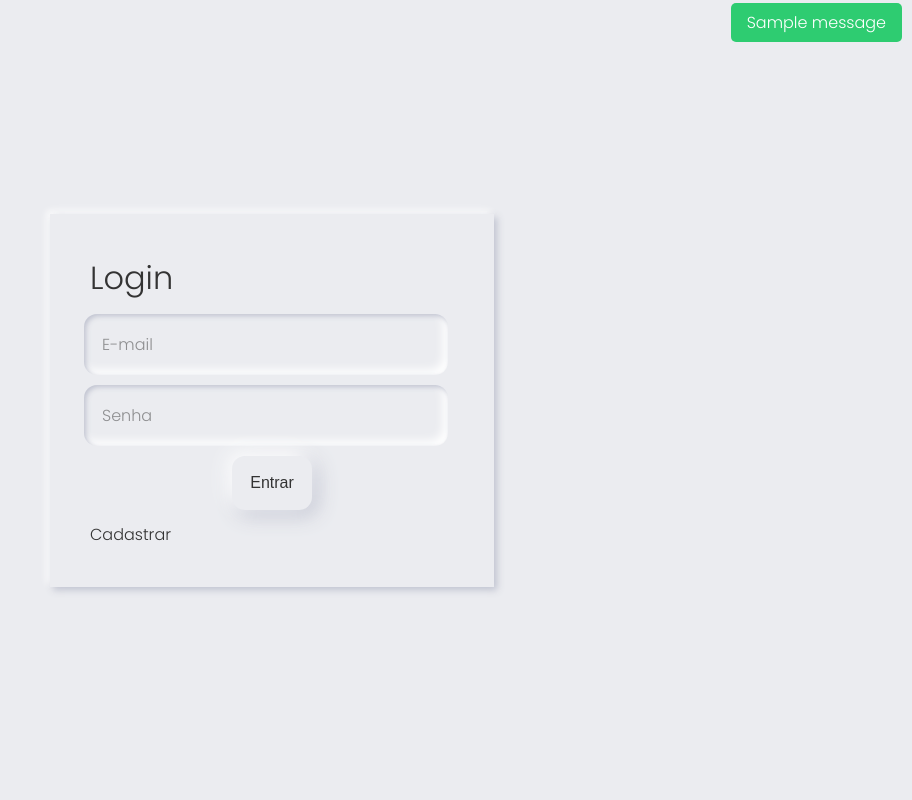
After one commit to jmlandi/todo-app, a Flask app: page /login in a window 1280 px wide. The commit adds this page. Shown: the whole page, without its empty margins (368-1280 px from the left). Run offline with Flask 2, Linux system fonts and the light colour scheme; tables that the repository leaves empty hold one stand-in row (values such as "Sample post"); one stand-in notice (Sample message) is shown; some libraries are stand-ins or nearby versions.

Commit message:
MVC architecture

```diff
--- /dev/null
+++ b/controllers.py
@@ -0,0 +1,129 @@
+from flask import render_template, request, redirect, session, flash
+from werkzeug.security import generate_password_hash, check_password_hash
+
+from models import Todos, Users, db
+
+class TodoController():
+  def index():
+    if 'user_id' not in session:
+      flash('Usuário não logado', 'error')
+      return redirect('/login')
+
+    todos = Todos.query.filter_by(
+      user_id=session['user_id']
+    ).all()
+    return render_template(
+      'index.html',
+      todos=todos
+    )
+
+  def create():
+    title = request.form.get('title')
+    cat = request.form.get('category')
+
+    if len(title) > 10:
+      flash('Título menor 10 caracteres', 'error')
+      return redirect('/')
+
+    new_todo = Todos(
+      title=title,
+      category=cat,
+      complete=False,
+      user_id=session['user_id']
+    )
+    db.session.add(new_todo)
+    db.session.commit()
+
+    flash('TODO criado com sucesso', 'success')
+    return redirect('/')
+
+  def delete(id):
+    todo = Todos.query.filter_by(id=id).first()
+    db.session.delete(todo)
+    db.session.commit()
+
+    flash('TODO deletado com sucesso', 'success')
+    return redirect('/')
+
+  def complete(id):
+    todo = Todos.query.filter_by(id=id).first()
+    todo.complete = True
+    db.session.commit()
+
+    flash('TODO completado com sucesso', 'success')
+    return redirect('/')
+
+  def update(id):
+    title = request.form.get('title')
+
+    if len(title) > 10:
+      flash('Título menor 10 caracteres', 'error')
+      return redirect('/')
+
+    todo = Todos.query.filter_by(id=id).first()
+    todo.title = title
+    db.session.commit()
+
+    flash('TODO editado com sucesso', 'success')
+    return redirect('/')
+
+class UserController():
+  def login():
+    return render_template('login.html')
+
+  def register():
+    return render_template('register.html')
+
+  def signup():
+    name_input = request.form.get('name')
+    email_input = request.form.get('email')
+    password_input = request.form.get('password')
+
+    # Verificar se já existe o email no bd
+    user = Users.query.filter_by(
+      email=email_input
+    ).first()
+    if user:
+      flash('Este e-mail já existe', 'error')
+      return redirect('/register')
+
+    new_user = Users(
+      name=name_input,
+      email=email_input,
+      password=generate_password_hash(password_input)
+    )
+    db.session.add(new_user)
+    db.session.commit()
+
+    flash('Usuário criado com sucesso', 'success')
+    return redirect('/login')
+
+  def signin():
+    email_input = request.form.get('email')
+    password_input = request.form.get('password')
+
+    # Verificar se existe um usuário com o email
+    user = Users.query.filter_by(
+      email=email_input
+    ).first()
+    if not user:
+      flash('E-mail não encontrado', 'error')
+      return redirect('/login')
+
+    # Verificar se senha está correta
+    if not check_password_hash(
+      user.password,
+      password_input
+    ):
+      flash('Senha incorreta', 'error')
+      return redirect('/login')
+
+    # Guardar usuário na sessão
+    session['user_id'] = user.id
+
+    flash(f'Olá, {user.name}', 'info')
+    return redirect('/')
+
+  def logout():
+    session.pop('user_id', None)
+    return redirect('/login')
--- /dev/null
+++ b/database.py
@@ -0,0 +1,3 @@
+from flask_sqlalchemy import SQLAlchemy
+
+db = SQLAlchemy()
--- a/main.py
+++ b/main.py
@@ -1,45 +1,59 @@
-from flask import Flask, render_template, request, redirect
+import os
+from flask import Flask
+from database import db
+from controllers import TodoController, UserController
+
+###### CONFIGURACOES ######
 app = Flask('app')
+app.config['SECRET_KEY'] = 'qEChL7R3SpF72cEA'
+app.config['SQLALCHEMY_DATABASE_URI'] = 'sqlite:///database.db'
+db.init_app(app)
 
-todos = [
-  { 'title': 'Example 1',
-    'complete': False
-  },
-  { 'title': 'Example 2',
-    'complete': True
-  }
-]
-
+###### ROTAS ######
 @app.route('/')
 def index():
-  return render_template(
-    'index.html',
-    todos=todos
-  )
+  return TodoController.index()
 
 @app.route('/create', methods=['POST'])
 def create():
-  cat = request.form.get('category')
-  title = request.form.get('title')
-  todos.append({'title': title, 'complete': False, 'category': cat})
-  return redirect('/')
+  return TodoController.create()
 
 @app.route('/delete/<int:id>')
 def delete(id):
-  todos.pop(id)
-  return redirect('/')
+  return TodoController.delete(id)
 
 @app.route('/complete/<int:id>')
 def complete(id):
-  todos[id]['complete'] = True
-  return redirect('/')
+  return TodoController.complete(id)
 
 @app.route('/update/<int:id>', methods=['POST'])
 def update(id):
-  title = request.form.get('title')
-  todos[id]['title'] = title
-  return redirect('/')
+  return TodoController.update(id)
 
+@app.route('/login')
+def login():
+  return UserController.login()
+
+@app.route('/register')
+def register():
+  return UserController.register()
+
+@app.route('/signup', methods=['POST'])
+def signup():
+  return UserController.signup()
+
+@app.route('/signin', methods=['POST'])
+def signin():
+  return UserController.signin()
+
+@app.route('/logout')
+def logout():
+  return UserController.logout()
+
+###### INICIALIZACAO ######
+with app.app_context():
+  db.create_all()
 
 if __name__ == '__main__':
-  app.run(host='0.0.0.0', port=8080)
+  port = int(os.environ.get('PORT', 5000))
+  app.run(host='0.0.0.0', port=port)
--- a/pyproject.toml
+++ b/pyproject.toml
@@ -7,6 +7,8 @@ authors = ["Your Name <you@example.com>"]
 [tool.poetry.dependencies]
 python = "^3.8"
 Flask = "^2.0.2"
+Flask-SQLAlchemy = "^2.5.1"
+consultor = "^0.2.0"
 
 [tool.poetry.dev-dependencies]
 
--- a/static/style.css
+++ b/static/style.css
@@ -1,6 +1,6 @@
 * {
-  margin: 0px;
-  padding: 0ox;
+  margin: 0;
+  padding: 0;
   box-sizing: border-box;
 }
 
@@ -20,7 +20,7 @@ body {
   display: flex;
   justify-content: space-evenly;
   align-items: center;
-  margin: 12px 0px;
+  margin: 12px 0;
 }
 
 .container form input {
@@ -28,24 +28,50 @@ body {
 }
 
 .container ul {
-  margin-top: 20px;
+  margin-top: 30px;
   list-style-type: none;
 }
 
 .container ul li {
-  font-size: 18px;
   display: flex;
-  justify-content: flex-start;
   align-items: center;
-  gap: 22px;
+  gap: 12px;
+  font-size: 22px;
 }
 
-.item-txt {
-  font-size: 18px;
-  margin-left: 5px;
-  margin-top: 20px;
+.form-login {
+  display: flex;
+  flex-direction: column;
+  gap: 10px;
 }
 
-.item-icon {
-  margin-top: 18px;
+.messages {
+  position: absolute;
+  top: 10px;
+  right: 10px;
+  z-index: 1;
 }
+
+.error {
+  background-color: #E74C3C;
+  color: #FFFFFF;
+  border-radius: 5px;
+  padding: 8px 16px;
+  margin-bottom: 10px;
+}
+
+.success {
+  background-color: #2ECC71;
+  color: #FFFFFF;
+  border-radius: 5px;
+  padding: 8px 16px;
+  margin-bottom: 10px;
+}
+
+.info {
+  background-color: #3498DB;
+  color: #FFFFFF;
+  border-radius: 5px;
+  padding: 8px 16px;
+  margin-bottom: 10px;
+}
--- /dev/null
+++ b/templates/login.html
@@ -0,0 +1,33 @@
+<!DOCTYPE html>
+<html lang="en">
+<head>
+  <meta charset="UTF-8">
+  <meta http-equiv="X-UA-Compatible" content="IE=edge">
+  <meta name="viewport" content="width=device-width, initial-scale=1.0">
+  <title>Todo App</title>
+
+  <link rel="stylesheet" href="/static/style.css">
+  <link rel="stylesheet" href="/static/neumorphism-ui.css">
+</head>
+<body class="light-mode">
+  <div class="sul-box-raised-2 container">
+    <h1>Login</h1>
+    <form class="form-login" action="/signin" method="POST">
+      <input class="sul-text-field" type="email" name="email" placeholder="E-mail">
+      <input class="sul-text-field" type="password" name="password" placeholder="Senha">
+      <button type="submit" class="sul-btn">Entrar</button>
+    </form>
+    <a href="/register">Cadastrar</a>
+  </div>
+
+  {% with messages = get_flashed_messages(with_categories=True) %}
+    {% if messages %}
+      <div class="messages">
+        {% for type, text in messages %}
+          <span class="{{ type }}"> {{ text }} </span>
+        {% endfor %}
+      </div>
+    {% endif %}
+  {% endwith %}
+</body>
+</html>
```
Also changed, not shown: models.py (added, +15 -0 lines), templates/index.html (+3 -4 lines), templates/register.html (added, +33 -0 lines), database.db (added), db.sqlite (added), 3 other files.
